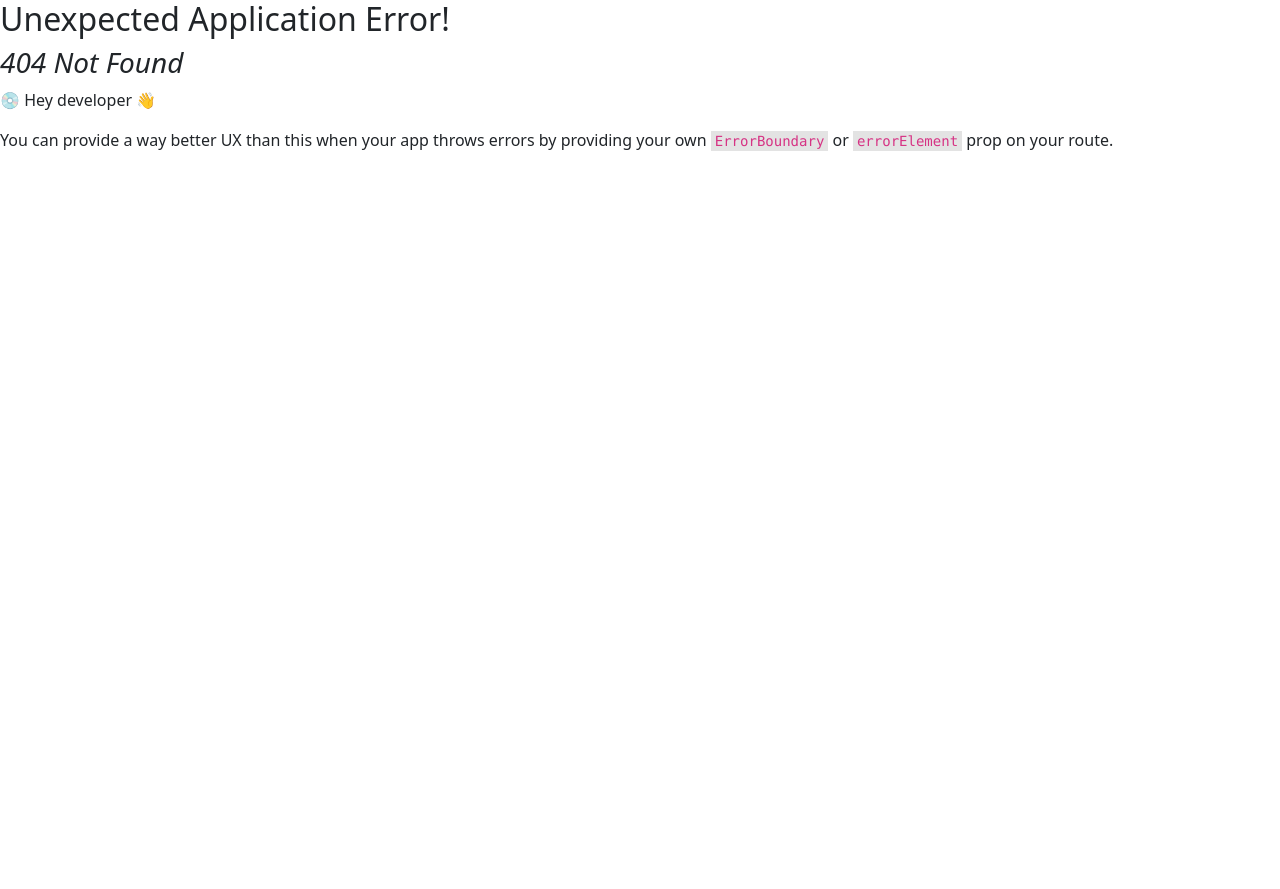
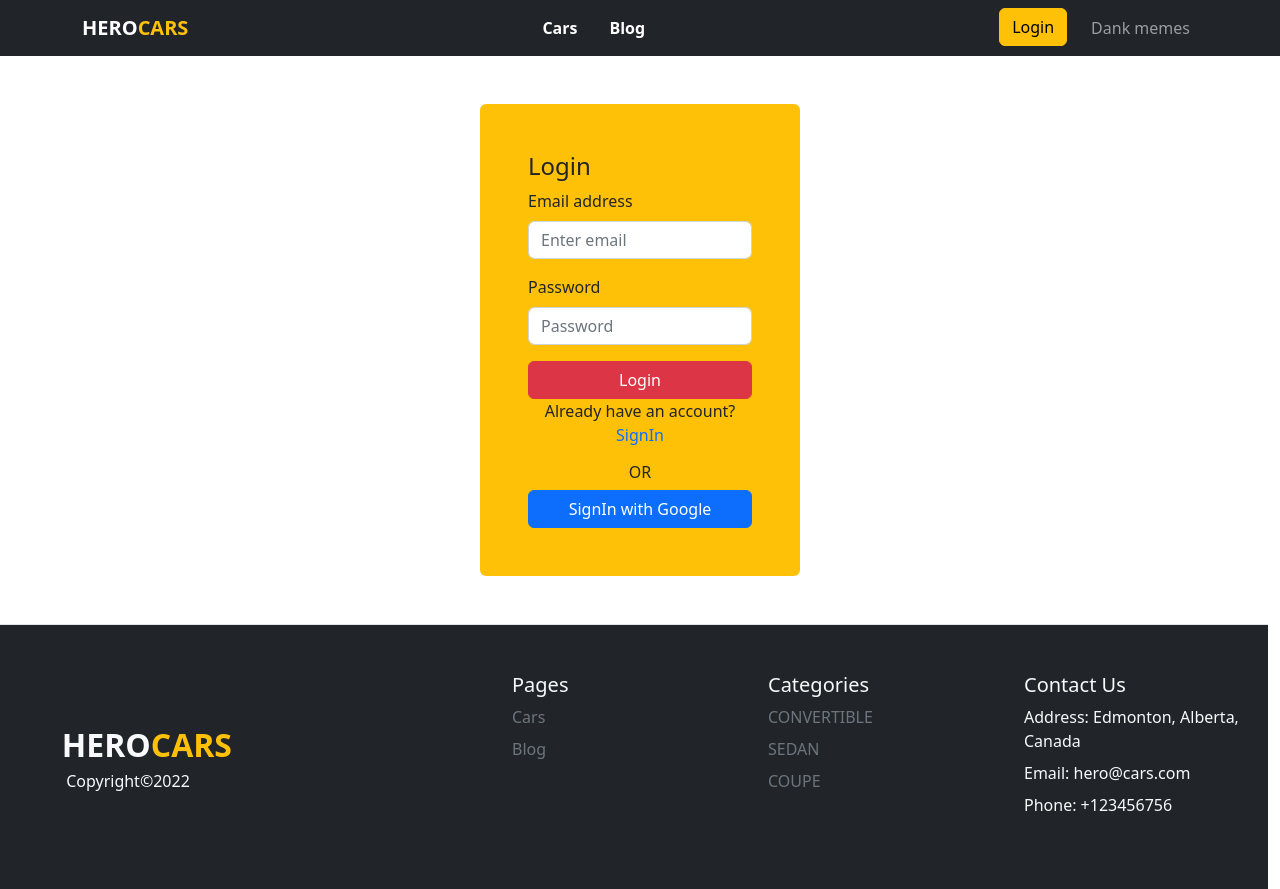
Before and after one commit to sumaya-kabir/hero-cars-client, a React (Create React App) app: page /login in a window 1280 px wide. Before the commit this address had no page. Before the commit the page ends 800 px from the top, so only its background shows below. Built offline with nearby package versions, Linux system fonts and the light colour scheme; no server answers.

Commit message:
firebase authentication complete

```diff
--- a/package.json
+++ b/package.json
@@ -16,6 +16,7 @@
     "react": "^18.2.0",
     "react-bootstrap": "^2.6.0",
     "react-dom": "^18.2.0",
+    "react-hot-toast": "^2.4.0",
     "react-router-dom": "^6.4.3",
     "react-scripts": "5.0.1",
     "styled-components": "^5.3.6",
--- a/src/App.js
+++ b/src/App.js
@@ -1,3 +1,4 @@
+import { Toaster } from 'react-hot-toast';
 import { RouterProvider } from 'react-router-dom';
 import './App.css';
 import routes from './Routes/routes';
@@ -6,6 +7,7 @@ function App() {
   return (
     <div>
       <RouterProvider router={routes}></RouterProvider>
+      <Toaster></Toaster>
     </div>
   );
 }
--- /dev/null
+++ b/src/Contexts/AuthProvider.js
@@ -0,0 +1,58 @@
+import React, { createContext, useEffect, useState } from 'react';
+import app from '../firebase/firebase.config';
+import {createUserWithEmailAndPassword, getAuth, GoogleAuthProvider, onAuthStateChanged, signInWithEmailAndPassword, signInWithPopup, signOut} from 'firebase/auth';
+
+export const AuthContext = createContext();
+
+const auth = getAuth(app);
+
+const AuthProvider = ({children}) => {
+    const [user, setUser] = useState(null);
+    const [loading, setLoading] = useState(true);
+
+    const provider = new GoogleAuthProvider();
+
+    const googleSignup = () => {
+        return signInWithPopup(auth, provider);
+    }
+
+    const createUser = (email, password) => {
+        setLoading(true);
+        return createUserWithEmailAndPassword(auth, email, password)
+    }
+
+    const signIn = (email, password) => {
+        setLoading(true);
+        return signInWithEmailAndPassword(auth, email, password)
+    }
+
+    const logOut = () => {
+        setLoading(true);
+        return signOut(auth);
+    }
+
+    useEffect(() => {
+        const unsubscribe = onAuthStateChanged(auth, currentUser => {
+            console.log('user observing')
+            setUser(currentUser);
+            setLoading(false);
+        });
+        return () => unsubscribe();
+    }, []);
+
+    const authInfo = {
+        user,
+        loading,
+        googleSignup,
+        createUser,
+        signIn,
+        logOut
+    }
+    return (
+        <AuthContext.Provider value={authInfo}>
+            {children}
+        </AuthContext.Provider>
+    );
+};
+
+export default AuthProvider;
--- /dev/null
+++ b/src/Pages/AuthAccounts/Login.js
@@ -0,0 +1,72 @@
+import React, { useContext, useState } from 'react';
+import { Button, Form } from 'react-bootstrap';
+import { Link, useLocation, useNavigate } from 'react-router-dom';
+import { AuthContext } from '../../Contexts/AuthProvider';
+
+const Signin = () => {
+    const { signIn, googleSignup } = useContext(AuthContext);
+    const [signinError, setSigninError] = useState('');
+    const navigate = useNavigate();
+    const location = useLocation();
+
+    const from = location.state?.from?.pathname || '/'
+
+    const handleGoogleSignin = () => {
+        googleSignup()
+            .then(result => {
+                const user = result.user;
+                console.log(user);
+                navigate(from, {replace: true});
+            })
+            .catch(err => console.log(err))
+    }
+
+    const handleSignin = (event) => {
+        event.preventDefault();
+        const form = event.target;
+        const email = form.email.value;
+        const password= form.password.value;
+
+        setSigninError('');
+        signIn(email, password)
+            .then(result => {
+                const user = result.user;
+                console.log(user);
+                navigate(from, {replace: true});
+            })
+            .catch(err => {
+                console.error(err.message)
+                setSigninError(err.message)
+            })
+
+    }
+
+    return (
+        <div className='w-25 mx-auto bg-warning p-5 my-5 rounded'>
+            <h4>Login</h4>
+            <Form onSubmit={handleSignin}>
+
+                <Form.Group className="mb-3" controlId="formBasicEmail">
+                    <Form.Label>Email address</Form.Label>
+                    <Form.Control name="email" type="email" placeholder="Enter email" />
+                </Form.Group>
+
+                <Form.Group className="mb-3" controlId="formBasicPassword">
+                    <Form.Label>Password</Form.Label>
+                    <Form.Control name="password" type="password" placeholder="Password" />
+                </Form.Group>
+                <p className='text-danger'>{signinError}</p>
+                <Button className="w-100" variant="danger" type="submit">
+                    Login
+                </Button>
+            </Form>
+            <p className='text-center'>Already have an account? <Link className='text-decoration-none' to='/login'>SignIn</Link></p>
+            <h6 className='text-center'>OR</h6>
+            <Button className='w-100' onClick={handleGoogleSignin} variant="primary" type="submit">
+                SignIn with Google
+            </Button>
+        </div>
+    );
+};
+
+export default Signin;
--- /dev/null
+++ b/src/Pages/AuthAccounts/Signup.js
@@ -0,0 +1,76 @@
+import React, { useContext, useState } from 'react';
+import { Button, Form } from 'react-bootstrap';
+import toast from 'react-hot-toast';
+import { Link, useNavigate } from 'react-router-dom';
+import { AuthContext } from '../../Contexts/AuthProvider';
+
+const Signup = () => {
+    const { createUser, googleSignup } = useContext(AuthContext);
+    const [signupError, setSignupError] = useState('');
+    const navigate = useNavigate();
+
+    const handleGoogleSignin = () => {
+        googleSignup()
+            .then(result => {
+                const user = result.user;
+                console.log(user);
+                toast('User created successfully');
+                navigate('/');
+            })
+            .catch(err => console.log(err))
+    }
+
+    const handleSignup = (event) => {
+        event.preventDefault();
+        const form = event.target;
+        const email = form.email.value;
+        const password= form.password.value;
+
+        setSignupError('');
+        createUser(email, password)
+            .then(result => {
+                const user = result.user;
+                console.log(user);
+                toast('User created successfully');
+                navigate('/');
+            })
+            .catch(err => {
+                console.error(err.message)
+                setSignupError(err.message)
+            })
+
+    }
+
+    return (
+        <div className='w-25 mx-auto bg-warning p-5 my-5 rounded'>
+            <h4>SignUp</h4>
+            <Form onSubmit={handleSignup}>
+                <Form.Group className="mb-3" controlId="formBasicName">
+                    <Form.Label>Email address</Form.Label>
+                    <Form.Control name="fullName" type="text" placeholder="Full name" />
+                </Form.Group>
+
+                <Form.Group className="mb-3" controlId="formBasicEmail">
+                    <Form.Label>Email address</Form.Label>
+                    <Form.Control name="email" type="email" placeholder="Enter email" />
+                </Form.Group>
+
+                <Form.Group className="mb-3" controlId="formBasicPassword">
+                    <Form.Label>Password</Form.Label>
+                    <Form.Control name="password" type="password" placeholder="Password" />
+                </Form.Group>
+                <p className='text-danger'>{signupError}</p>
+                <Button className="w-100" variant="danger" type="submit">
+                    SignUp
+                </Button>
+            </Form>
+            <p className='text-center'>Already have an account? <Link className='text-decoration-none' to='/login'>SignIn</Link></p>
+            <h6 className='text-center'>OR</h6>
+            <Button className='w-100' onClick={handleGoogleSignin} variant="primary" type="submit">
+                SignUp with Google
+            </Button>
+        </div>
+    );
+};
+
+export default Signup;
--- a/src/Pages/CommonPages/Navbar/Navbar.js
+++ b/src/Pages/CommonPages/Navbar/Navbar.js
@@ -1,11 +1,20 @@
-import React from 'react';
+import React, { useContext } from 'react';
 import Container from 'react-bootstrap/Container';
 import Nav from 'react-bootstrap/Nav';
 import Navbar from 'react-bootstrap/Navbar';
 import { Link } from 'react-router-dom';
+import { AuthContext } from '../../../Contexts/AuthProvider';
 // import logo from '../../../assets/hero-cars-logo.webp'
 
 const MenuBar = () => {
+  const {user, logOut} = useContext(AuthContext);
+
+  const handleLogout = () => {
+    logOut()
+    .then(() => {})
+    .catch(err => console.log(err))
+}
+
   return (
     <Navbar collapseOnSelect expand="lg" bg="dark" variant="dark">
       <Container>
@@ -20,7 +29,12 @@ const MenuBar = () => {
             <Link className='text-decoration-none text-white fw-semibold mx-3' to='/blog'>Blog</Link>
           </Nav>
           <Nav>
-            <Nav.Link href="#deets">More deets</Nav.Link>
+            {
+              user?.uid ?
+              <Link className='text-decoration-none text-white fw-semibold mx-3'><button className='btn btn-warning' onClick={handleLogout}>Logout</button></Link>
+              :
+              <Link to='/login' className='text-decoration-none text-white fw-semibold mx-3'><button className='btn btn-warning'>Login</button></Link>
+            }
             <Nav.Link eventKey={2} href="#memes">
               Dank memes
             </Nav.Link>
--- a/src/index.js
+++ b/src/index.js
@@ -5,11 +5,14 @@ import 'bootstrap/dist/css/bootstrap.min.css';
 import 'animate.css';
 import App from './App';
 import reportWebVitals from './reportWebVitals';
+import AuthProvider from './Contexts/AuthProvider';
 
 const root = ReactDOM.createRoot(document.getElementById('root'));
 root.render(
   <React.StrictMode>
+    <AuthProvider>
     <App />
+    </AuthProvider>
   </React.StrictMode>
 );
 
```
Also changed, not shown: src/Routes/routes.js (+11 -0 lines), 1 other file (tests, documents, lock files or other folders).
